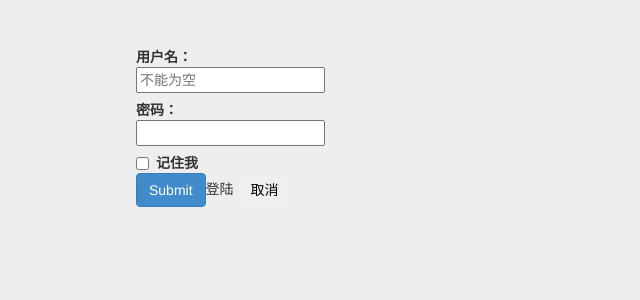
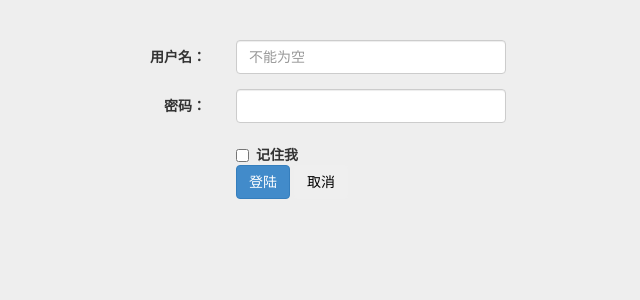
Before and after one commit to regenadaster/surveyOl, a PHP site: page /surveyOL/doc/login.html in a window 1280 px wide. Shown: the top 300 px of the page, without its empty margins (219-859 px from the left). Run offline with PHP 8.4, Linux system fonts and the light colour scheme.

Commit message:
merge the code

```diff
--- a/doc/login.html
+++ b/doc/login.html
@@ -3,29 +3,31 @@
 <html lang="en">
 <head>
 <meta http-equiv="Content-Type" content="text/html; charset=utf-8"/>
-<link href="../Bootstrap/dist/css/bootstrap.min.css" rel="stylesheet" media="screen" />
-<script src="../Jquery/jquery.js"></script>
+<link href="../bootstrap/dist/css/bootstrap.min.css" rel="stylesheet" media="screen" />
+<script src="../jquery/jquery.js"></script>
     <title>login</title>
 </head>
 <body  style="padding-top:40px;background-color:#eee">
     <div class="container" style="max-width:600px;">
-    <form class="form-horizontal" action="http://127.0.0.1:8081/surveyOi/_core/server.php?query=login" method="post">
-        <div class="control-group">
-            <label class="control-label" for="user">用户名：</label>
-            <div class="controls">
-                <input type="text" placeholder="不能为空" name="user"/>
+    <form class="form-horizontal" action="http://localhost/surveyOL/_core/server.php?query=login" method="post">
+        <div class="form-group">
+            <label class="col-sm-2 control-label" for="user">用户名：</label>
+            <div class="col-sm-6">
+                <input class="form-control" type="text" placeholder="不能为空" name="user"/>
             </div>
         </div>
-        <div class="control-group">
-            <label class="control-label" for="password">密码：</label>
-            <div class="controls">
-                <input type="password"  placeholder="" name="password" />
+        <div class="form-group">
+            <label class="col-sm-2 control-label" for="password">密码：</label>
+            <div class="col-sm-6">
+                <input class="form-control" type="password"  placeholder="" name="password" />
             </div>
         </div>
-        <div class="controls">
-            <label class="checkbox"><input type="checkbox" />记住我</label>
-            <div class="control-button">
-                <input class="btn btn-primary" type="submit" id="login">登陆</button>
+        <div class="form-group">
+        	<div class="col-sm-offset-2 col-sm-10">
+ 				<label class="checkbox"><input type="checkbox" />记住我</label>
+        	</div>
+            <div class="col-sm-offset-2 col-sm-10">
+                <button class="btn btn-primary" type="submit" id="login">登陆</button>
                 <button class="btn" type="reset">取消</button>
             </div>
         </div>
```
Also changed, not shown: _core/server.php (+23 -3 lines), _core/user.inc.php (+16 -0 lines).
